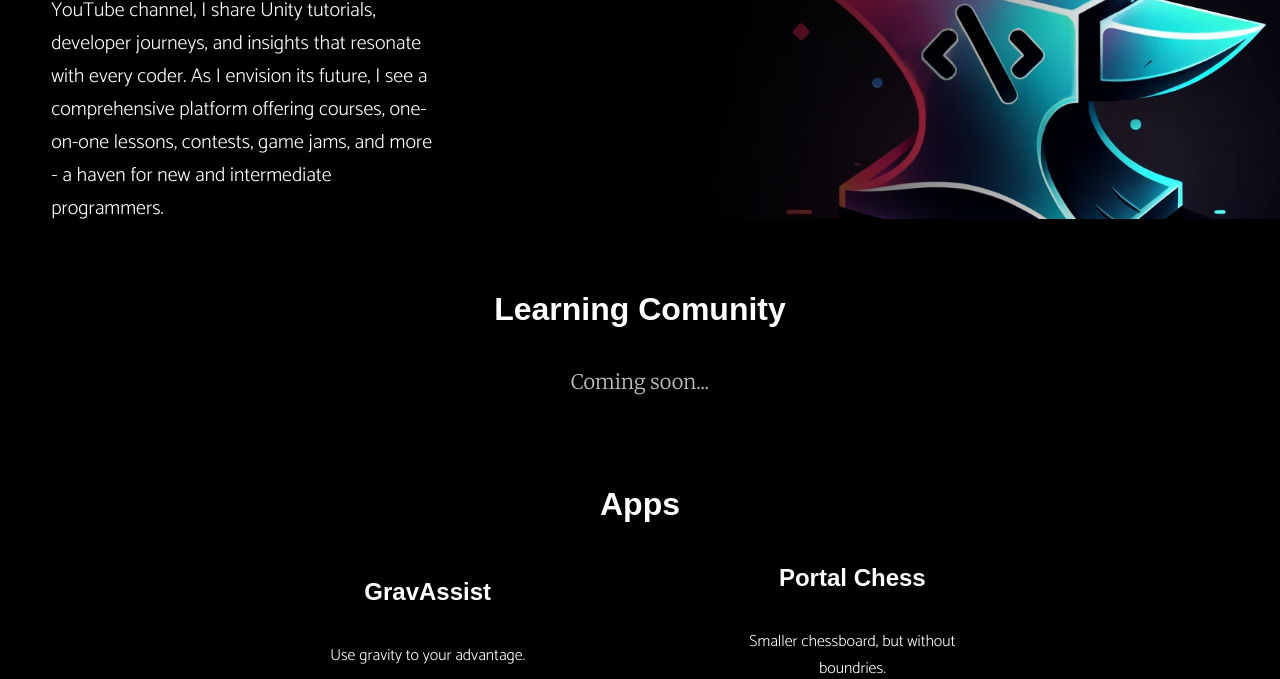
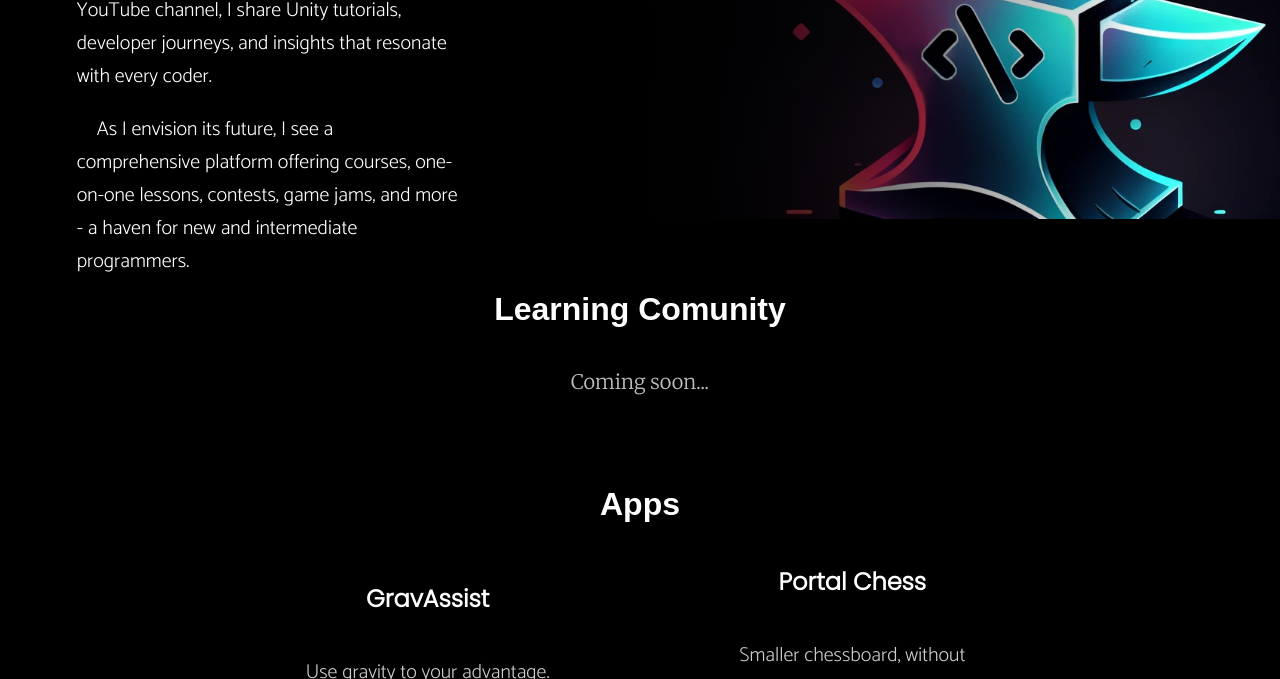
Before and after one commit to MrNtex/MrNtex.github.io, a plain HTML site: page index.html in a window 1280 px wide. Shown: the part 870-1549 px from the top of the page. Drawn offline with Linux system fonts and the light colour scheme; a web font is replaced by a local one.

Commit message:
Add fonts and update styles for YouTube channel and apps section

```diff
--- a/index.html
+++ b/index.html
@@ -11,6 +11,7 @@
     <link href="https://fonts.googleapis.com/css2?family=Merriweather:wght@300&display=swap" rel="stylesheet">
     <link href="https://fonts.googleapis.com/css2?family=Catamaran:wght@300&family=Kay+Pho+Du&family=Merriweather:wght@300&display=swap" rel="stylesheet">
     <link rel="stylesheet" href="https://cdnjs.cloudflare.com/ajax/libs/font-awesome/6.2.0/css/all.min.css">
+    <link href="https://fonts.googleapis.com/css2?family=Catamaran:wght@300&family=Kay+Pho+Du&family=Merriweather:wght@300&family=Poppins:wght@300&display=swap" rel="stylesheet">
 </head>
 <body>
     <header>
@@ -20,10 +21,14 @@
             <p id="SubTitle">Lorem Ipsum</p>
         </div>
     </header>
+    <a style="text-decoration: none;" href="https://www.youtube.com/channel/UCZrepsiS3gGsb1ObK1e8CeA">
     <div id="YouTube">
         <h1 style="text-align: center;">YouTube</h1>
-        <p id="ChannelDesc">CodeForge is my ode to the global programming community. Through this YouTube channel, I share Unity tutorials, developer journeys, and insights that resonate with every coder. As I envision its future, I see a comprehensive platform offering courses, one-on-one lessons, contests, game jams, and more - a haven for new and intermediate programmers.</p>
+        <p id="ChannelDesc">&emsp;<strong>CodeForge</strong> is my ode to the global programming community. Through this YouTube channel, I share Unity tutorials, developer journeys, and insights that resonate with every coder.</p>
+        <p id="ChannelDesc">&emsp;As I envision its future, I see a comprehensive platform offering courses, one-on-one lessons, contests, game jams, and more - a haven for new and intermediate programmers.</p>
     </div>
+    </a>
+
 
     <div class="BasicContainer">
         <h1>Learning Comunity</h1>
@@ -31,16 +36,16 @@
     </div>
 
     <div class="BasicContainer">
-        <h1>Apps</h1>
+        <h1 style="font-family: 'Poppins' sans-serif;">Apps</h1>
         <div id="Apps">
             <div class="ProjectContainer">
-                <h2>GravAssist</h2>
-                <p id="ProjectDesc" style="text-align: center; font-family: 'Catamaran', sans-serif;">Use gravity to your advantage.</p>
+                <h2 style="font-family: 'Poppins', sans-serif;"><strong>GravAssist</strong></h2>
+                <p id="ProjectDesc">Use gravity to your advantage.</p>
                 <a href="https://play.google.com/store/apps/details?id=com.ArturNiemiec.GravAssist"><img class="ProjectsIcons" src="img/GravAssistIcon.png"></a>
             </div>
             <div class="ProjectContainer">
-                <h2>Portal Chess</h2>
-                <p style="text-align: center; font-family: 'Catamaran', sans-serif;">Smaller chessboard, but without boundries.</p>
+                <h2 style="font-family: 'Poppins', sans-serif;"><strong>Portal Chess</strong></h2>
+                <p id="ProjectDesc">Smaller chessboard, without boundries.</p>
                 <a href="https://mrntex.github.io/GravAssist/"><img class="ProjectsIcons" src="img/PortalChessIcon.png"></a>
             </div>
         </div>
--- a/style.css
+++ b/style.css
@@ -61,15 +61,22 @@ h1{
     background-repeat: no-repeat;
 }
 #ChannelDesc{
-    padding-left: 4%;
+    padding-left: 6%;
     width: 30%;
     color: white;
     font-size: 20px;
-    font-family: 'Catamaran', sans-serif
+    font-family: 'Catamaran', sans-serif;
 }
 .ProjectsIcons{
     height: 200px;
     width: auto;
+}
+#ProjectDesc{
+    text-align: center;
+    color: rgb(204, 204, 204);
+    font-size: 20px;
+    font-family: 'Catamaran', sans-serif;
+
 }
 .BasicContainer{
     padding-top: 50px;
```
